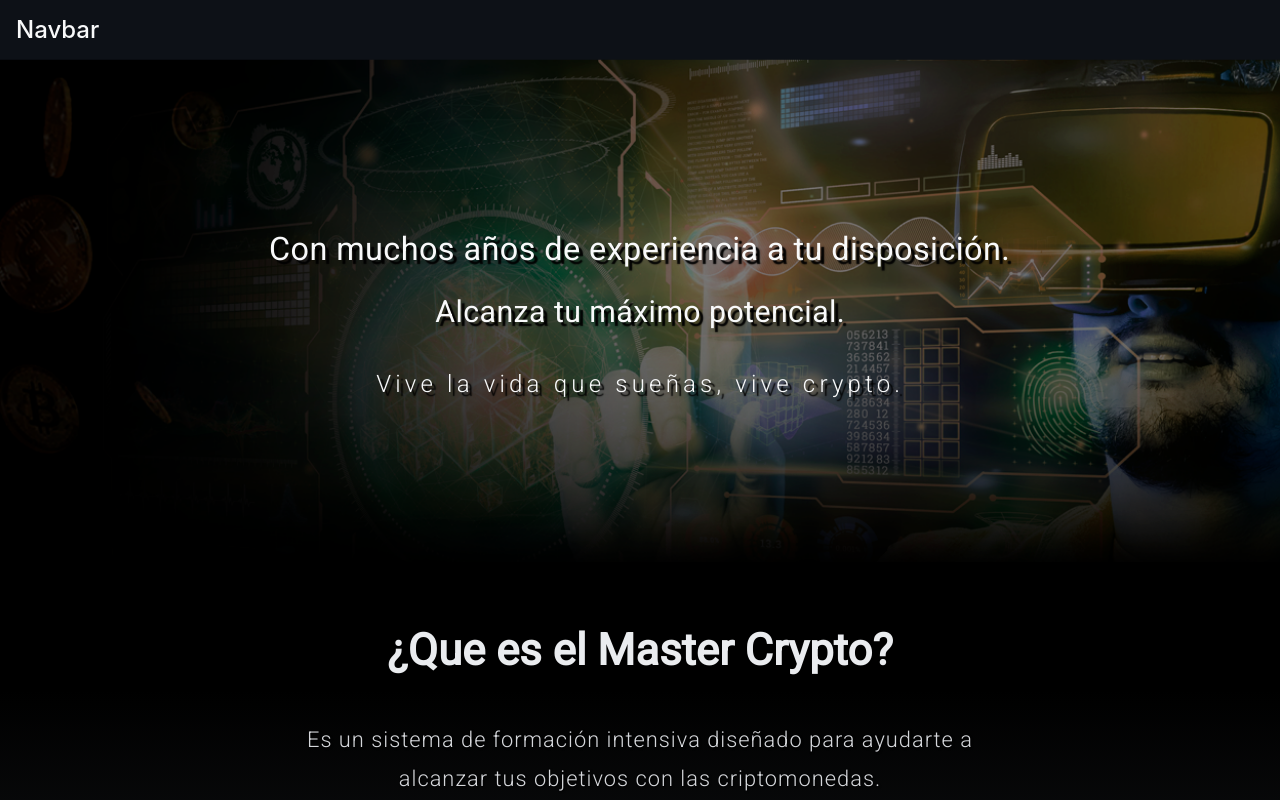
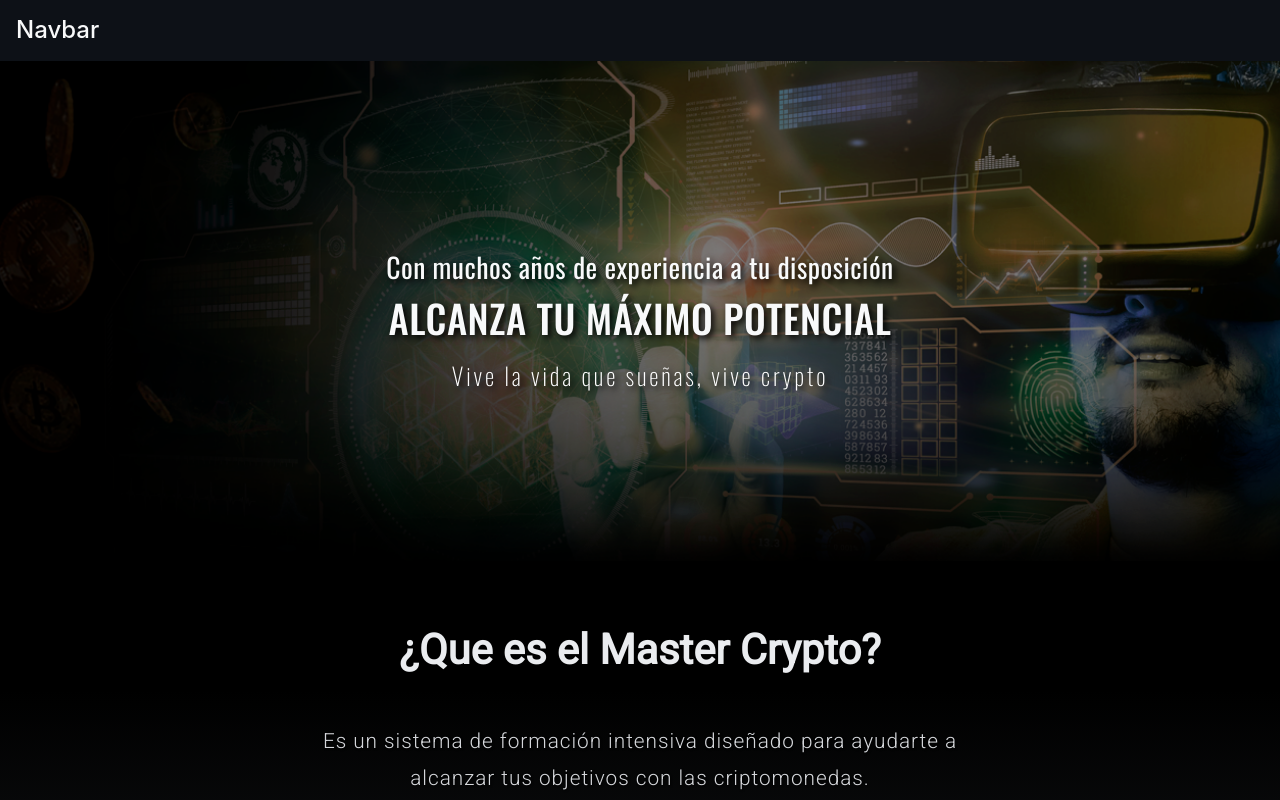
Before and after one commit to ezequielpato/ale-plataforma-cryptos, a Next.js app: page / in a window 1280 px wide. Shown: the top 800 px of the page. Built offline with nearby package versions, Linux system fonts and the light colour scheme.

Commit message:
Maquetado final v7

```diff
--- a/componentes/main/Section0.js
+++ b/componentes/main/Section0.js
@@ -5,13 +5,13 @@ const Section0 = () => {
 		<div
 			id='section0'
 			style={{
-				backgroundImage: `url('${URL_IMAGE}/pics/top2.png')`,
+				backgroundImage: `url('${URL_IMAGE}/pics/top.png')`,
 			}}
 		>
 			<section className='section0-wrap animate__animated animate__fadeInUp'>
-				<h1>Con muchos años de experiencia a tu disposición.</h1>
-				<h2>Alcanza tu máximo potencial.</h2>
-				<h5>Vive la vida que sueñas, vive crypto.</h5>
+				<h1 id='h1'>Con muchos años de experiencia a tu disposición</h1>
+				<h2 id='h2'>Alcanza tu máximo potencial</h2>
+				<h5 id='h5'>Vive la vida que sueñas, vive crypto</h5>
 			</section>
 		</div>
 	);
--- a/pages/_app.js
+++ b/pages/_app.js
@@ -36,6 +36,12 @@ function MyApp({ Component, pageProps }) {
 					href='https://fonts.googleapis.com/css2?family=Roboto:ital,wght@0,100;0,200;0,300;0,400;1,100&display=swap'
 					rel='stylesheet'
 				></link>
+				<link rel='preconnect' href='https://fonts.googleapis.com'></link>
+				<link rel='preconnect' href='https://fonts.gstatic.com' crossorigin></link>
+				<link
+					href='https://fonts.googleapis.com/css2?family=Oswald:wght@200;300;400;500;600;700&display=swap'
+					rel='stylesheet'
+				></link>
 			</Head>
 			<Component {...pageProps} />
 		</>
--- a/styles/section0.css
+++ b/styles/section0.css
@@ -3,10 +3,9 @@
 	background-size: cover;
 	display: flex;
 	flex-direction: row;
-	max-width: 1900px;
+	max-width: 1903px;
 	height: 500px;
 	position: relative;
-	transform: scale(1.005);
 	margin: auto;
 }
 
@@ -19,58 +18,67 @@
 	text-align: center;
 	height: auto;
 	margin: auto;
+	width: 600px;
 	text-shadow: 3px 3px 1px rgb(0, 0, 0);
 	padding: 1rem;
+	font-family: 'Oswald', sans-serif;
+	text-shadow: 2px 2px 4px #000;
 }
 
-.section0-wrap h1 {
+#h1 {
+	font-size: 1.15rem;
+	font-weight: 400;
+	margin: auto;
 	width: 100%;
-	font-size: 1.55rem;
-	font-weight: 500;
 	letter-spacing: 0.02rem;
-	margin: 0;
 }
 
-.section0-wrap h2 {
-	width: 90%;
-	font-size: 1.45rem;
+#h2 {
+	font-size: 1.61rem;
 	font-weight: 500;
+	width: 100%;
+	margin: 0.5rem auto 0.8rem auto;
 	letter-spacing: 0.02rem;
-	padding: 0.8rem;
-	margin: 1rem auto 0 auto;
+	text-transform: uppercase;
 }
 
-.section0-wrap h5 {
-	width: 90%;
-	font-size: 1.15rem;
-	font-weight: 300;
-	letter-spacing: 0.2rem;
-	padding: 0.8rem;
-	margin: 1rem auto 0 auto;
+#h5 {
+	font-size: 1rem;
+	font-weight: 200;
+	margin: auto;
+	width: 100%;
+	letter-spacing: 0.12rem;
+	color: #fff;
 }
 
 @media (min-width: 428px) {
-	.section0-wrap h1,
-	h2,
-	h5 {
-		transform: scale(1.05);
+	#h1,
+	#h2 {
+		transform: scale(1.1);
 	}
 }
 
 @media (min-width: 800px) {
-	.section0-wrap h1,
-	.section0-wrap h2,
-	.section0-wrap h5 {
-		transform: scale(1.2);
+	#h1,
+	#h2,
+	#h5 {
+		transform: scale(1.3);
 		margin-top: 1rem;
+	}
+
+	#h2 {
+		margin-top: 1.3rem;
 	}
 }
 
 @media (min-width: 1000px) {
-	.section0-wrap h1,
-	.section0-wrap h2,
-	.section0-wrap h5 {
-		transform: scale(1.3);
+	#h1,
+	#h2,
+	#h5 {
+		transform: scale(1.5);
 		margin-top: 1.3rem;
 	}
+	#h2 {
+		margin-top: 1.5rem;
+	}
 }
```
Also changed, not shown: 1 other file (tests, documents, lock files or other folders).
